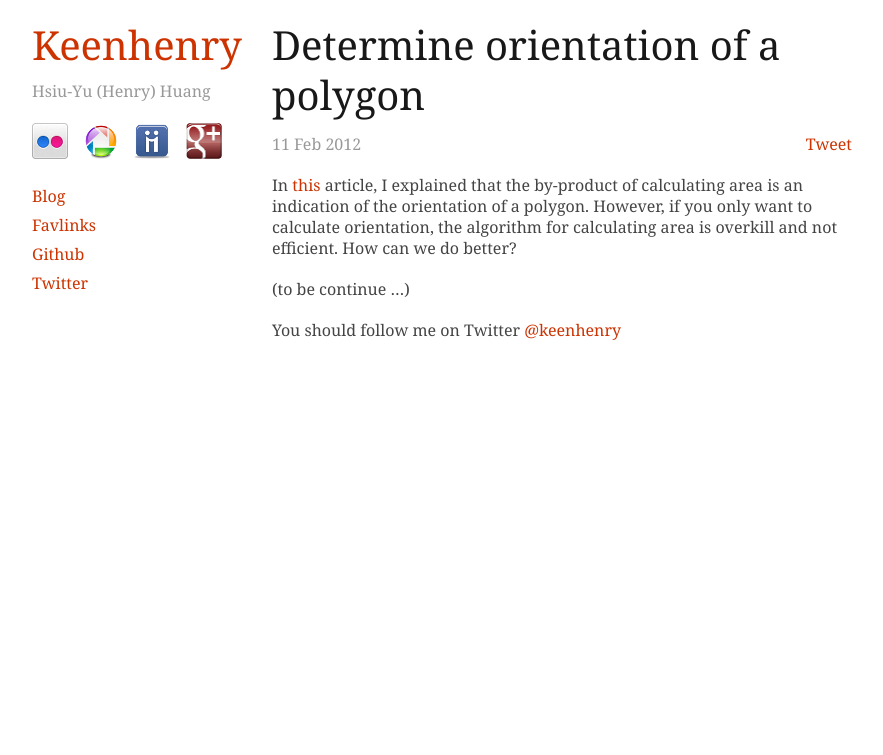
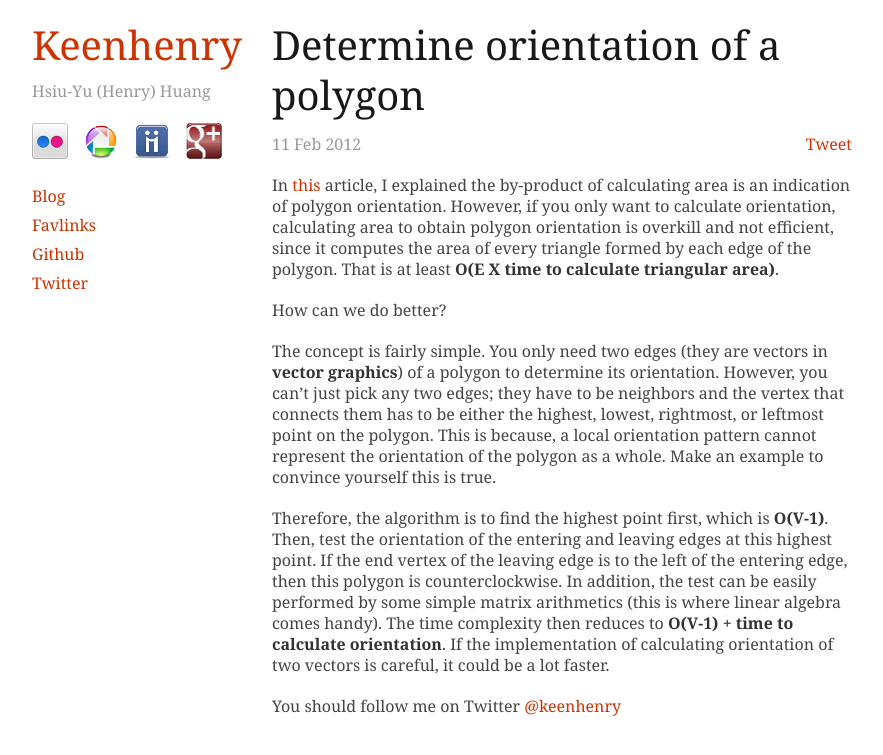
Before and after one commit to keenhenry/keenhenry.github.com, a Jekyll site: the page built from _posts/2012-02-11-polygon-orientation-algorithm.md, in a window 1280 px wide. Shown: the top 755 px of the page, without its empty margins (138-1021 px from the left). Built offline with Jekyll 4.4.1, drawn with Linux system fonts in a browser that asks for light colours; nearby versions of some CDN libraries; comment, search, counter and statistics services are not loaded.

Commit message:
added one more post

```diff
--- a/_posts/2012-02-11-polygon-orientation-algorithm.md
+++ b/_posts/2012-02-11-polygon-orientation-algorithm.md
@@ -4,8 +4,21 @@ title: Determine orientation of a polygon
 category: algorithms
 ---
 
-In [this](http://keenhenry.me/polygon-area-alorithm/) article, I explained that the by-product of calculating area is
-an indication of the orientation of a polygon. However, if you only want to calculate orientation, the algorithm for
-calculating area is overkill and not efficient. How can we do better?
+In [this](http://keenhenry.me/polygon-area-algorithm/) article, I explained the by-product of calculating area is
+an indication of polygon orientation. However, if you only want to calculate orientation, calculating area to obtain
+polygon orientation is overkill and not efficient, since it computes the area of every triangle formed by each edge
+of the polygon. That is at least **O(E X time to calculate triangular area)**.
 
-(to be continue ...)
+How can we do better?
+
+The concept is fairly simple. You only need two edges (they are vectors in __vector__ __graphics__) of a polygon to
+determine its orientation. However, you can't just pick any two edges; they have to be neighbors and the vertex that
+connects them has to be either the highest, lowest, rightmost, or leftmost point on the polygon. This is because, a
+local orientation pattern cannot represent the orientation of the polygon as a whole. Make an example to convince
+yourself this is true.
+
+Therefore, the algorithm is to find the highest point first, which is **O(V-1)**. Then, test the orientation of the
+entering and leaving edges at this highest point. If the end vertex of the leaving edge is to the left of the entering
+edge, then this polygon is counterclockwise. In addition, the test can be easily performed by some simple matrix arithmetics
+(this is where linear algebra comes handy). The time complexity then reduces to **O(V-1) + time to calculate
+orientation**. If the implementation of calculating orientation of two vectors is careful, it could be a lot faster.
```
